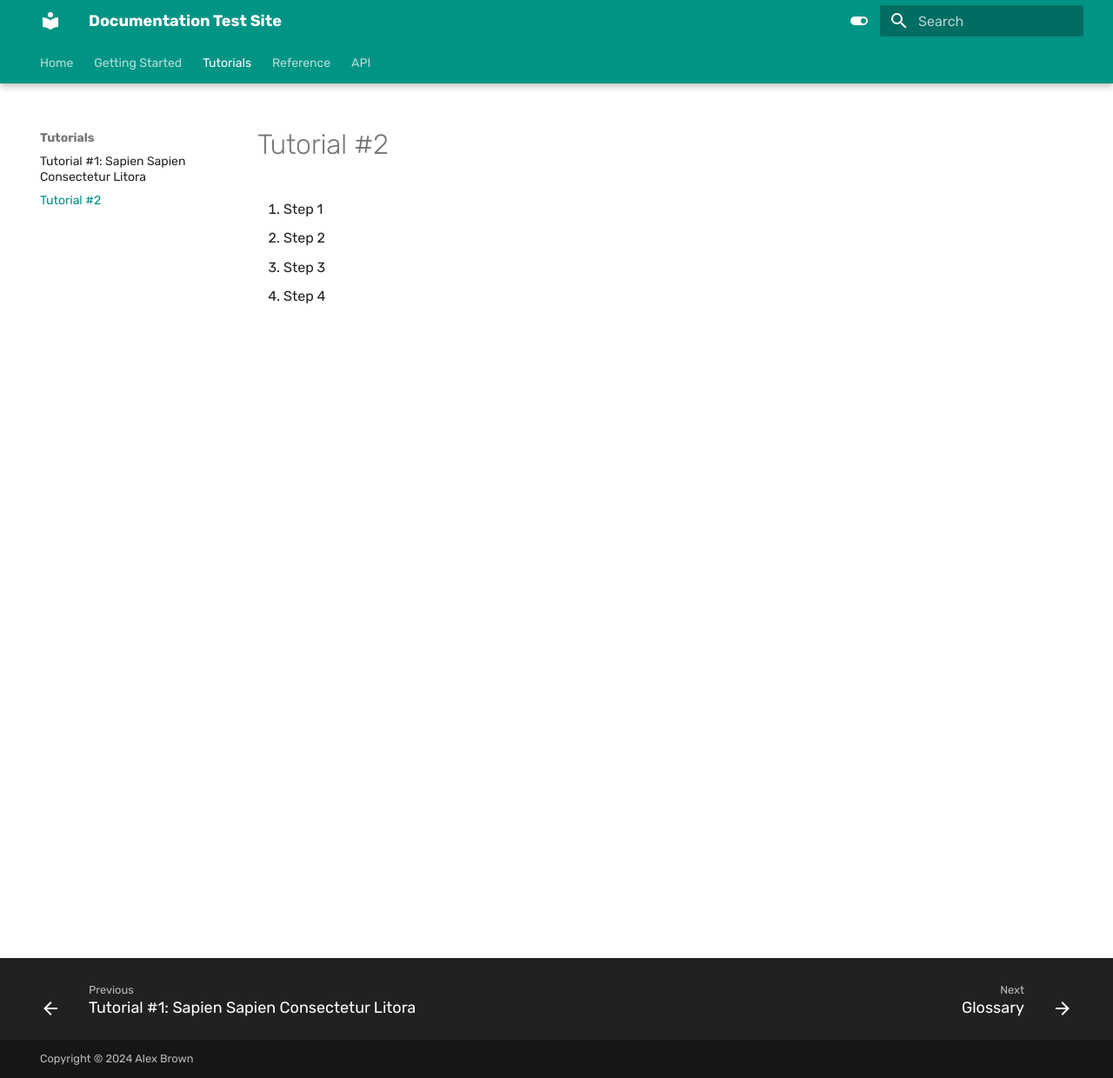
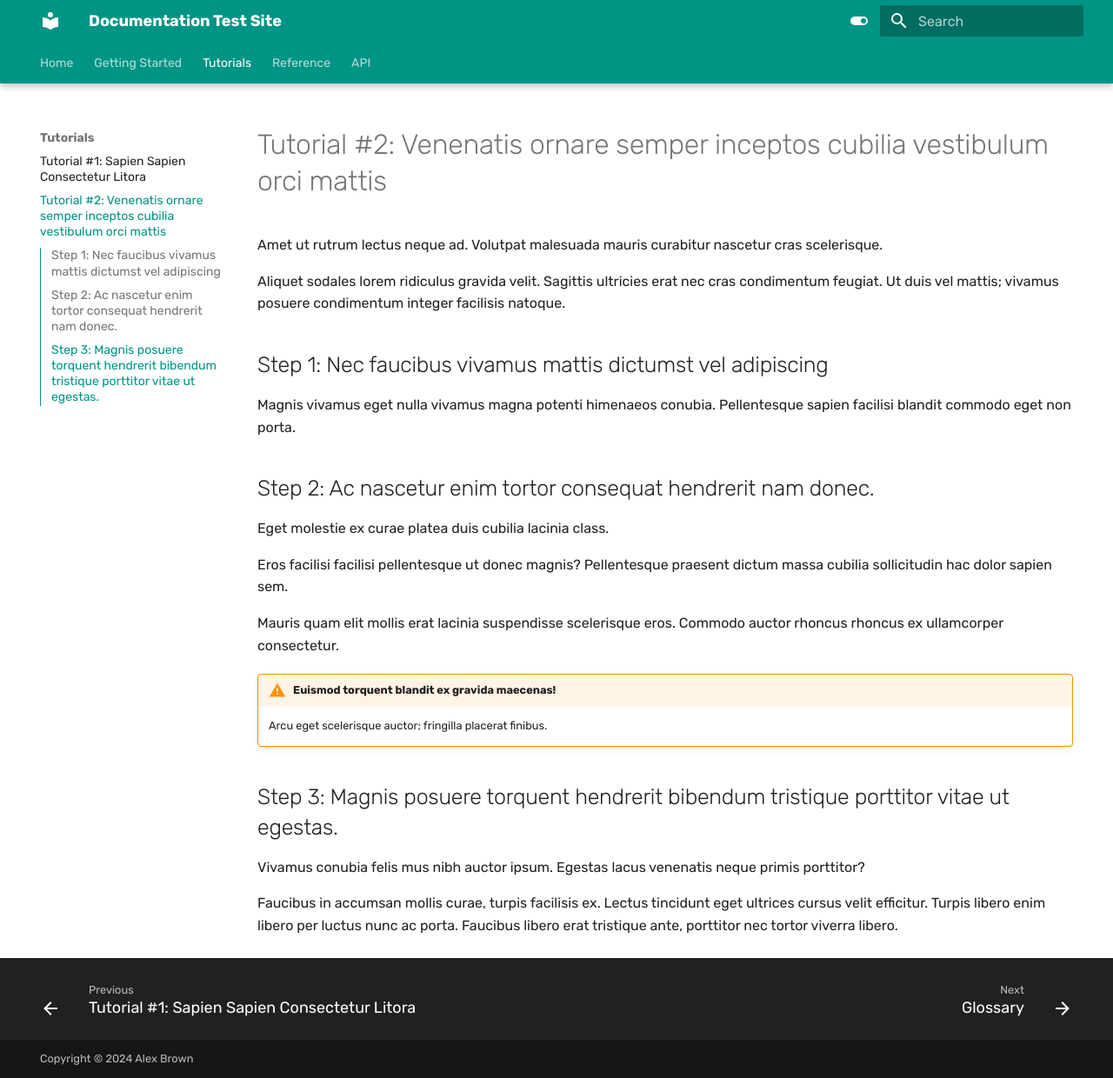
Before and after one commit to alexbrown10/documentation_test, an MkDocs documentation site: the page built from docs/tutorial-2.md, in a window 1280 px wide and 1240 px high. Shown: the whole window at 87% size. Built offline with MkDocs 1.6.1 and Material for MkDocs 9.7.7, drawn with Linux system fonts in a browser that asks for light colours; some web fonts are replaced.

Commit message:
Update tutorial-2.md
added dummy prose

```diff
--- a/docs/tutorial-2.md
+++ b/docs/tutorial-2.md
@@ -1,6 +1,27 @@
-# Tutorial #2
+# Tutorial #2: Venenatis ornare semper inceptos cubilia vestibulum orci mattis
 
-1. Step 1
-2. Step 2
-3. Step 3
-4. Step 4
+Amet ut rutrum lectus neque ad. Volutpat malesuada mauris curabitur nascetur cras scelerisque.
+
+Aliquet sodales lorem ridiculus gravida velit. Sagittis ultricies erat nec cras condimentum feugiat. Ut duis vel mattis; vivamus posuere condimentum integer facilisis natoque.
+
+## Step 1: Nec faucibus vivamus mattis dictumst vel adipiscing
+
+Magnis vivamus eget nulla vivamus magna potenti himenaeos conubia. Pellentesque sapien facilisi blandit commodo eget non porta.
+
+## Step 2: Ac nascetur enim tortor consequat hendrerit nam donec.
+
+Eget molestie ex curae platea duis cubilia lacinia class.
+
+Eros facilisi facilisi pellentesque ut donec magnis? Pellentesque praesent dictum massa cubilia sollicitudin hac dolor sapien sem.
+
+Mauris quam elit mollis erat lacinia suspendisse scelerisque eros. Commodo auctor rhoncus rhoncus ex ullamcorper consectetur.
+
+!!! warning "Euismod torquent blandit ex gravida maecenas!"
+
+    Arcu eget scelerisque auctor; fringilla placerat finibus.
+
+## Step 3: Magnis posuere torquent hendrerit bibendum tristique porttitor vitae ut egestas.
+
+Vivamus conubia felis mus nibh auctor ipsum. Egestas lacus venenatis neque primis porttitor?
+
+Faucibus in accumsan mollis curae, turpis facilisis ex. Lectus tincidunt eget ultrices cursus velit efficitur. Turpis libero enim libero per luctus nunc ac porta. Faucibus libero erat tristique ante, porttitor nec tortor viverra libero.
```
